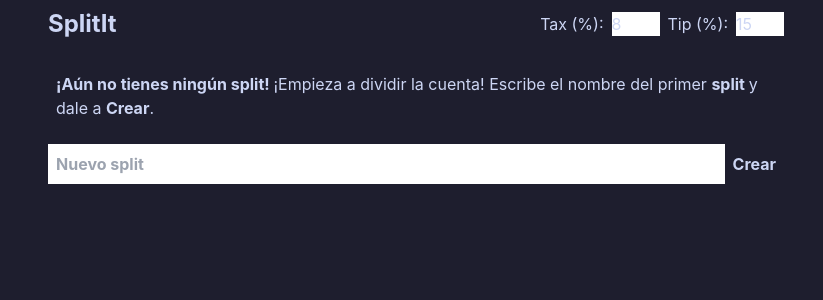
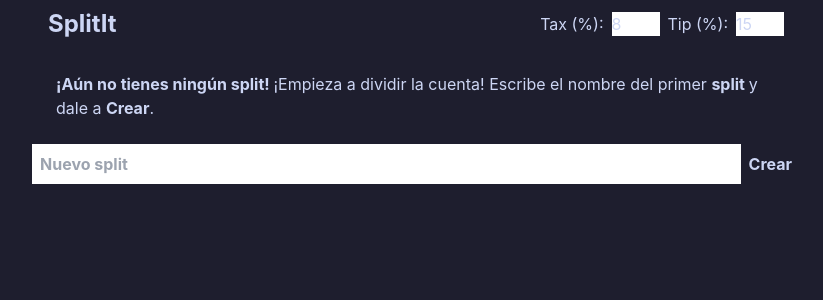
Before and after one commit to Jodarini/SplitIt, a Vue app: page / in a window 1280 px wide. Shown: the top 300 px of the page, without its empty margins (224-1047 px from the left). Built offline with nearby package versions, Linux system fonts and the light colour scheme; what @catppuccin/tailwindcss would draw is missing.

Commit message:
style: better spacing after new split form, change edit split text

```diff
--- a/src/components/AddUserButton.vue
+++ b/src/components/AddUserButton.vue
@@ -15,7 +15,7 @@ const addUser = () => {
 </script>
 
 <template>
-  <div class="flex items-center gap-2 p-4">
+  <div class="flex items-center gap-2 pt-4">
     <form @submit.prevent="addUser" class="flex w-full font-bold">
       <input
         type="text"
--- a/src/components/BillComp.vue
+++ b/src/components/BillComp.vue
@@ -122,7 +122,7 @@ const deleteSplit = () => {
           type="submit"
           class="rounded bg-ctp-mauve p-2 text-ctp-surface0"
         >
-          Actualizar
+          Aceptar
         </button>
       </form>
     </div>
```
